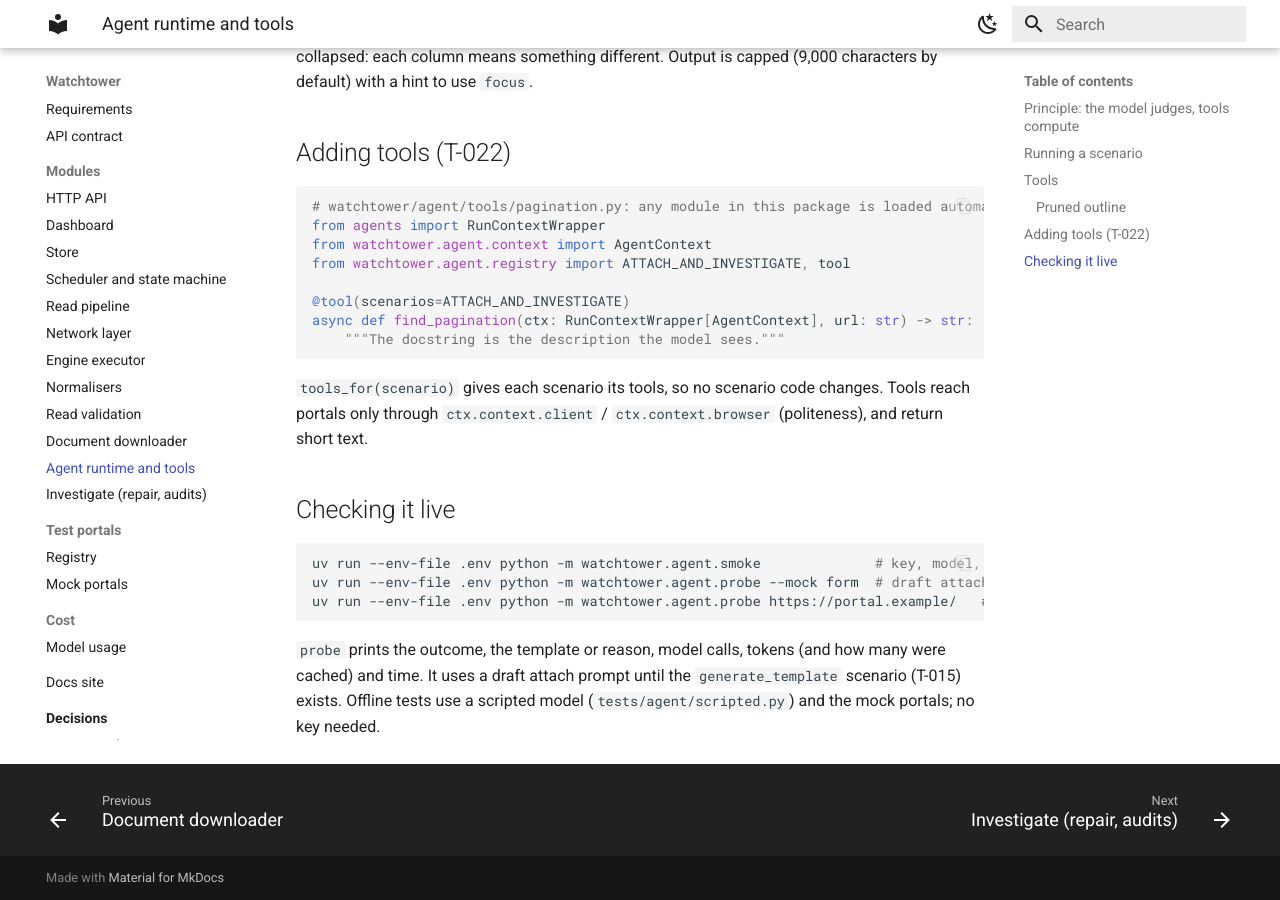
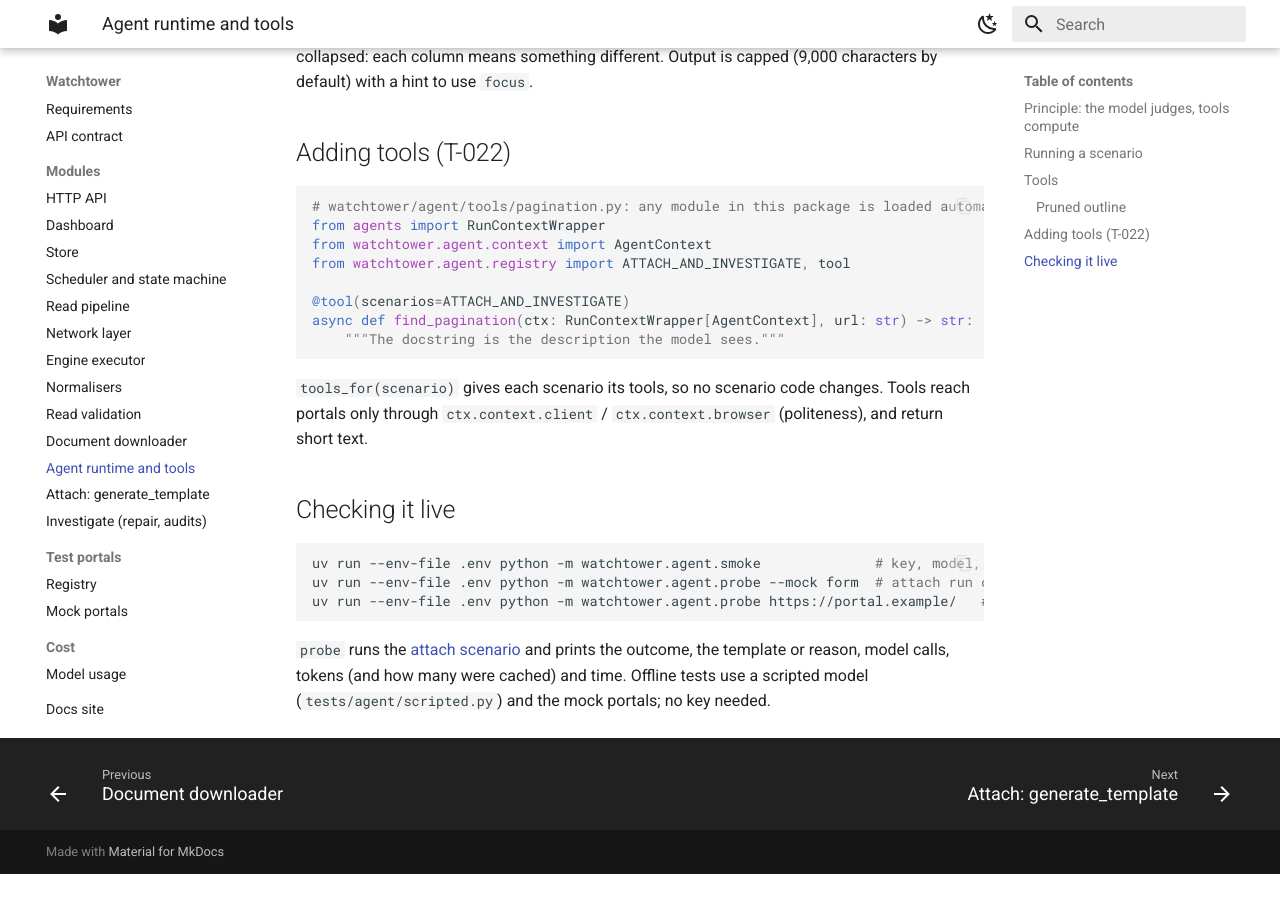
Before and after one commit to Momentow/etn-tenders-watchtower, an MkDocs documentation site: the page built from docs/agent/runtime.md, in a window 1280 px wide and 900 px high, scrolled down 1975 px. Built offline with MkDocs 1.6.1 and Material for MkDocs 9.7.7, drawn with Linux system fonts in a browser that asks for light colours; after the commit the page ends 2849 px from its top, so only the background shows below that.

Commit message:
docs(agent): attach scenario page; pipeline and runtime pages updated
Task: T-015

Co-Authored-By: Claude Opus 5.5 <noreply@anthropic.com>

````diff
--- a/docs/agent/runtime.md
+++ b/docs/agent/runtime.md
@@ -77,10 +77,10 @@ async def find_pagination(ctx: RunContextWrapper[AgentContext], url: str) -> str
 
 ```bash
 uv run --env-file .env python -m watchtower.agent.smoke              # key, model, tool call, structured output
-uv run --env-file .env python -m watchtower.agent.probe --mock form  # draft attach run on a mock portal
+uv run --env-file .env python -m watchtower.agent.probe --mock form  # attach run on a mock portal
 uv run --env-file .env python -m watchtower.agent.probe https://portal.example/   # any URL
 ```
 
-`probe` prints the outcome, the template or reason, model calls, tokens (and how many were cached) and time. It uses a
-draft attach prompt until the `generate_template` scenario (T-015) exists. Offline tests use a scripted model
+`probe` runs the [attach scenario](attach.md) and prints the outcome, the template or reason, model calls, tokens (and
+how many were cached) and time. Offline tests use a scripted model
 (`tests/agent/scripted.py`) and the mock portals; no key needed.
--- a/mkdocs.yml
+++ b/mkdocs.yml
@@ -60,6 +60,7 @@ nav:
       - Read validation: validate/checks.md
       - Document downloader: documents/downloader.md
       - Agent runtime and tools: agent/runtime.md
+      - "Attach: generate_template": agent/attach.md
       - Investigate (repair, audits): repair/investigate.md
   - Test portals:
       - Registry: portals/registry.md
````
Also changed, not shown: docs/agent/attach.md (added, +49 -0 lines), docs/core/pipeline.md (+3 -2 lines), docs/index.md (+1 -0 lines).
